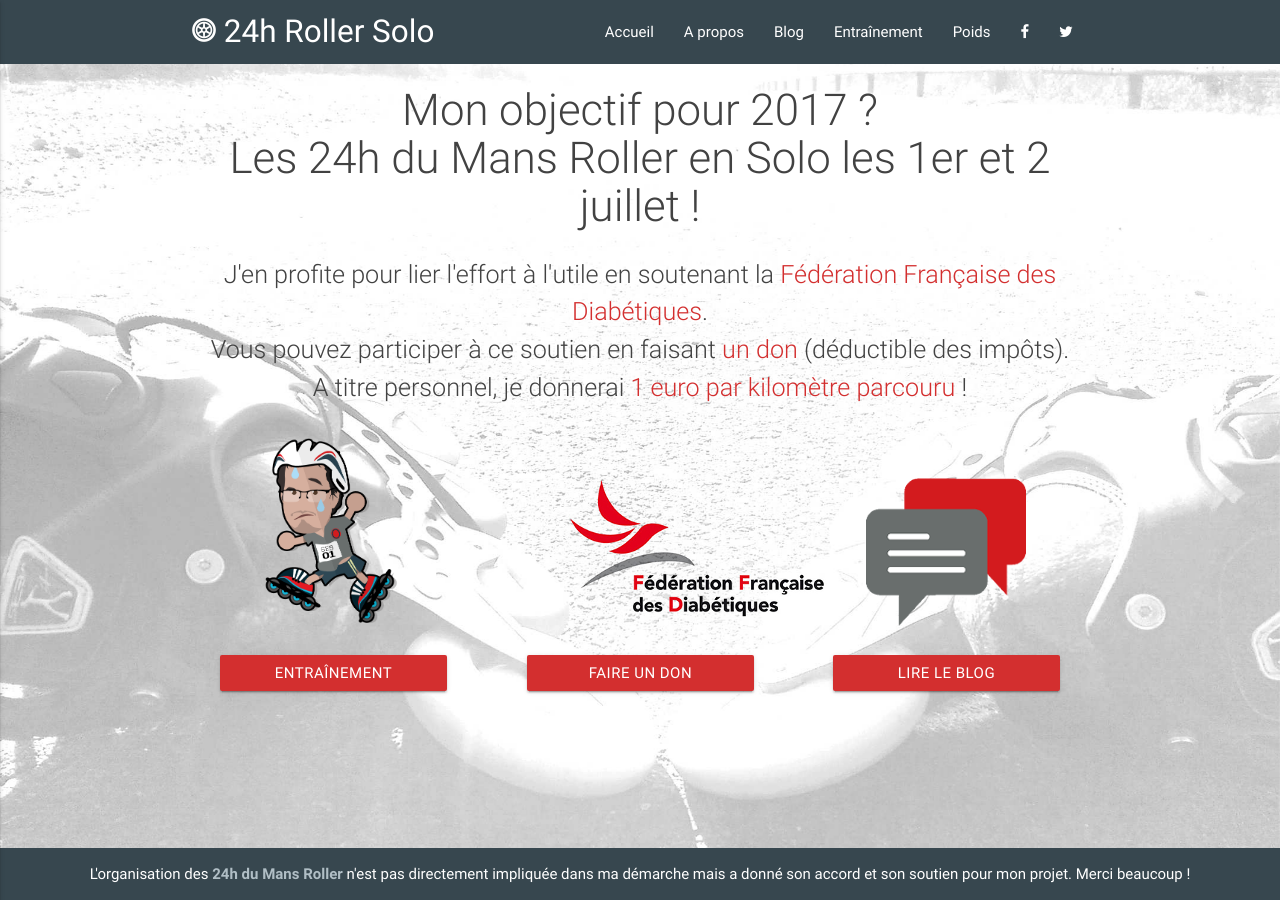
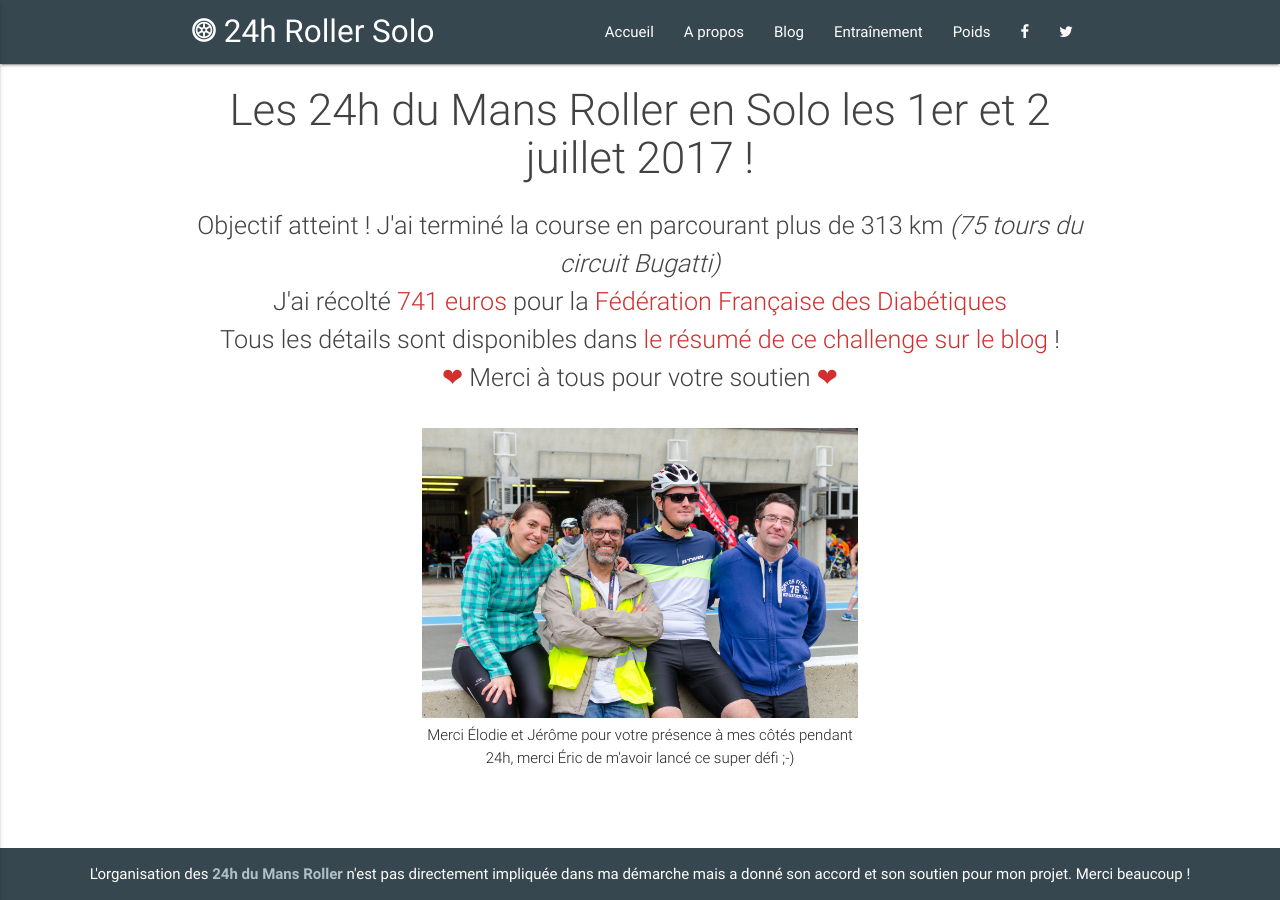
Before and after one commit to 24hRollerSolo/24hRollerSolo.github.io, a Jekyll site: the page built from index.html, in a window 1280 px wide. Built offline with Jekyll 4.4.1, drawn with Linux system fonts in a browser that asks for light colours.

Commit message:
Change home and prepare blog post

```diff
--- a/assets/styles/home.scss
+++ b/assets/styles/home.scss
@@ -3,6 +3,8 @@
 ---
 @charset "utf-8";
 
+/*
 main {
   background: url(/assets/images/background.jpg) center center / cover no-repeat fixed;
 }
+*/
--- a/index.html
+++ b/index.html
@@ -2,42 +2,24 @@
 layout: default
 ---
 
-<h1 class="light center grey-text text-darken-3">Mon objectif pour 2017 ?<br/>Les 24h du Mans Roller en Solo les 1er et 2 juillet !</h1>
+<h1 class="light center grey-text text-darken-3">Les 24h du Mans Roller en Solo les 1er et 2 juillet 2017 !</h1>
 
 <div>
   <p class="flow-text grey-text text-darken-3 center">
-    J'en profite pour lier l'effort à l'utile en soutenant
-    la <a class="red-text text-darken-2" href="https://www.federationdesdiabetiques.org/" target="_blank">Fédération Française des Diabétiques</a>.<br />
-    Vous pouvez participer à ce soutien en faisant <a class="red-text text-darken-2" href="http://www.alvarum.com/sebastienprunier" target="_blank">un don</a> (déductible des impôts).<br />
-    A titre personnel, je donnerai <a class="red-text text-darken-2" href="/blog/1-euro-par-km/">1 euro par kilomètre parcouru</a> !
+    Objectif atteint ! J'ai terminé la course en parcourant plus de 313 km <i>(75 tours du circuit Bugatti)</i>
+    <br/>
+    J'ai récolté <a class="red-text text-darken-2" href="http://www.alvarum.com/sebastienprunier" target="_blank">741 euros</a>
+    pour la <a class="red-text text-darken-2" href="https://www.federationdesdiabetiques.org/" target="_blank">Fédération Française des Diabétiques</a>
+    <br/>
+    Tous les détails sont disponibles dans <a class="red-text text-darken-2" href="/blog/les-24-heures/">le résumé de ce challenge sur le blog</a> !
+    <br/>
+    <span class="red-text text-darken-2">&#x2764;</span> Merci à tous pour votre soutien <span class="red-text text-darken-2">&#x2764;</span>
   </p>
 </div>
 
-<div class="row">
-  <div class="col s12 m12 l4 center" style="margin-bottom: 16px;">
-    <div>
-      <img height="200" src="{{ "/assets/images/avatar.png" | relative_url }}" />
-    </div>
-    <div>
-      <a href="/training" class="center waves-effect waves-light btn btn-block">Entraînement</a>
-    </div>
-  </div>
-
-  <div class="col s12 m12 l4 center" style="margin-bottom: 16px;">
-    <div>
-      <img height="200" src="{{ "/assets/images/ffd_logo_transparent.png" | relative_url }}" />
-    </div>
-    <div>
-      <a href="http://www.alvarum.com/sebastienprunier" target="_blank" class="center waves-effect waves-light btn btn-block">Faire un don</a>
-    </div>
-  </div>
-
-  <div class="col s12 m12 l4 center" style="margin-bottom: 16px;">
-    <div>
-      <img height="200" src="{{ "/assets/images/blog_logo.png" | relative_url }}" />
-    </div>
-    <div>
-      <a href="/blog" class="center waves-effect waves-light btn btn-block">Lire le blog</a>
-    </div>
+<div class="row" style="margin-top: 32px;">
+  <div class="col s12 m8 push-m2 l6 push-l3" style="text-align: center;">
+    <img class="responsive-img" src="{{ "/assets/images/24h/photo-finale.jpg" | relative_url }}" />
+    <div class="light center">Merci Élodie et Jérôme pour votre présence à mes côtés pendant 24h, merci Éric de m'avoir lancé ce super défi ;-)</div>
   </div>
 </div>
```
Also changed, not shown: _posts/2017-07-03-les-24-heures.html (added, +116 -0 lines), assets/docs/stats-24h.csv (added, +76 -0 lines), assets/images/24h/photo-finale.jpg (added).
